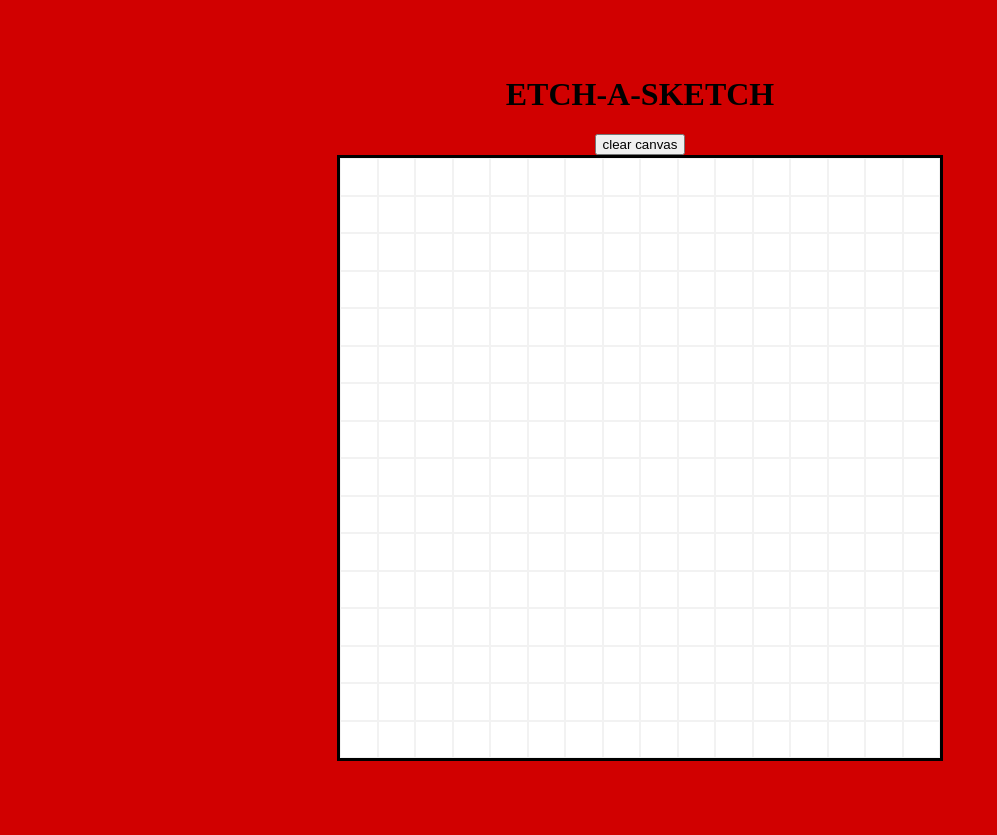
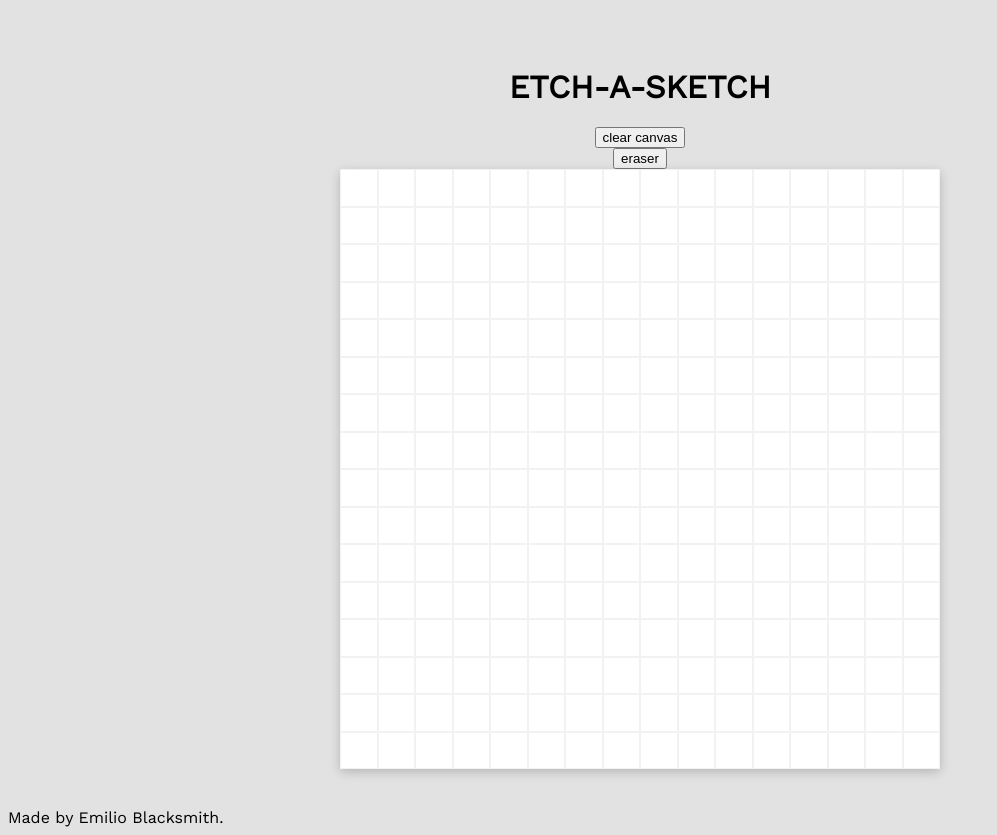
Before and after one commit to EmilioBlacksmith/Etch-A-Sketch, a plain HTML site: page index.html in a window 1280 px wide. Both pictures are taken after a click on the button "clear canvas". Shown: the whole page, without its empty margins (0-997 px from the left). Drawn offline with nearby package versions, Linux system fonts and the light colour scheme.

Commit message:
feat(index): baseline button and ui to style, with functions

```diff
--- a/css/style.css
+++ b/css/style.css
@@ -1,5 +1,6 @@
 html{
-    background-color: #D10000;
+    background-color: #e2e2e2;
+    font-family: 'Work Sans', sans-serif;
 }
 
 .wrapper{
@@ -12,7 +13,6 @@
 }
 
 .container{
-    border-style: solid;
     height: 600px;
     width: 600px;
     display: flex;
@@ -20,6 +20,7 @@
     flex-direction: column;
     gap: 0;
     background-color: white;
+    box-shadow: 0 3px 10px rgb(0 0 0 / 0.2);
 }
 
 .container .containerbaby{
--- a/index.html
+++ b/index.html
@@ -6,14 +6,22 @@
     <meta name="viewport" content="width=device-width, initial-scale=1.0">
     <title>Etch-a-Sketch</title>
     <link rel="stylesheet" href="css/style.css">
+
+    <link rel="preconnect" href="https://fonts.googleapis.com">
+<link rel="preconnect" href="https://fonts.gstatic.com" crossorigin>
+<link href="https://fonts.googleapis.com/css2?family=Work+Sans&display=swap" rel="stylesheet">
 </head>
 <body>
     <div class="wrapper">
         <h1>ETCH-A-SKETCH</h1>
         <button onclick="ClearCanvas()">clear canvas</button>
+        <button onclick="Eraser()">eraser</button>
         <div class="container">
         </div>
     </div>
+    <footer>
+        Made by Emilio Blacksmith.
+    </footer>
     <script src="scripts/logic.js"></script>
 </body>
 </html>
--- a/scripts/logic.js
+++ b/scripts/logic.js
@@ -1,4 +1,12 @@
 let color = '#000000';
+
+var mouseDown = false;
+document.body.onmousedown = function() {
+  mouseDown = true;
+}
+document.body.onmouseup = function() {
+  mouseDown = false;
+}
 
 const sketchContainer = document.querySelector('.container');
 
@@ -17,6 +25,12 @@
 
 drawingBoxes.forEach(function(drawingBox){
     drawingBox.addEventListener('mouseover', function handleMouseOver(){
+        if(mouseDown){
+            drawingBox.style.backgroundColor = color;
+        }
+    });
+
+    drawingBox.addEventListener('mousedown',function handleMouseClick(){
         drawingBox.style.backgroundColor = color;
     });
 });
@@ -31,3 +45,7 @@
     const randomColor = Math.floor(Math.random()*16777215).toString(16);
     color = '#' + randomColor;
 }
+
+function Eraser(){
+    color = '#ffffff'
+}
```
